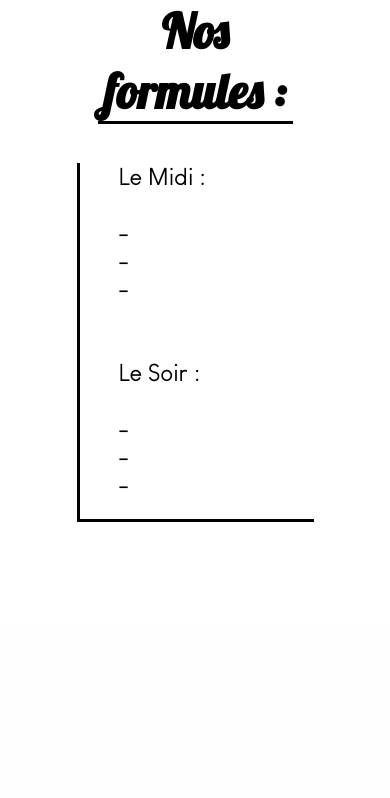
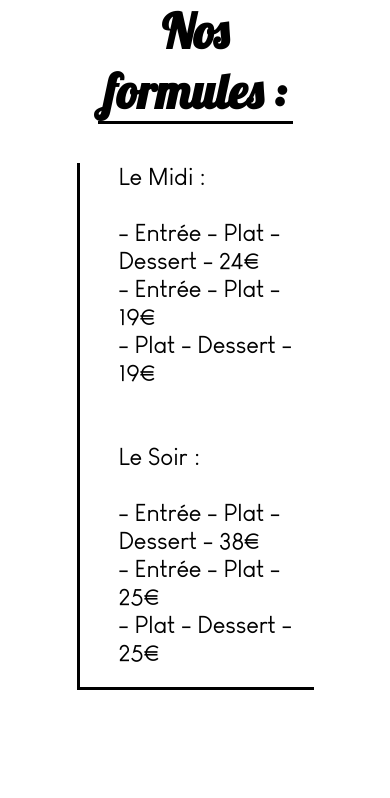
Before and after one commit to juleau14/DjangoApp-Restaurant, a Django app: page /home/ in a window 390 px wide; the page is wider, and only the part inside the window is pictured. Shown: the part 4583-5381 px from the top of that part. Before the commit the page ends 5105 px from the top of that part, so only its background shows below. Run offline with Django 3.2, Linux system fonts and the light colour scheme.

Commit message:
adding prices and phone to homepage

```diff
--- a/website/templates/website/home.html
+++ b/website/templates/website/home.html
@@ -50,7 +50,7 @@
 				<div id="contact_nav"></div>
 				<h1 class="contacts_title">Nous contacter :</h1>
 				<ul class="contacts_elements">
-					<li>Tél.: 06.00.00.00.00</li>
+					<li>Tél.: 06.67.06.54.08</li>
 					<li>Mail : airdefamille@gmail.com</li>
 					<li>Instagram : @airdefamille</li>
 					<li>Adresse : 6 rue Jules Chalande</li>
@@ -74,13 +74,13 @@
 					<h1 class="prices_title">Nos formules :</h1>
 					<p class="prices_text">
 						Le Midi :<br><br>
-						- <br>
-						- <br>
-						- <br><br><br>
+						- Entrée - Plat - Dessert - 24€<br>
+						- Entrée - Plat           - 19€<br>
+						- Plat - Dessert          - 19€<br><br><br>
 						Le Soir : <br><br>
-						- <br>
-						- <br>
-						-
+						- Entrée - Plat - Dessert - 38€<br>
+						- Entrée - Plat           - 25€<br>
+						- Plat - Dessert          - 25€
 					</p>
 			</div>
 
```
